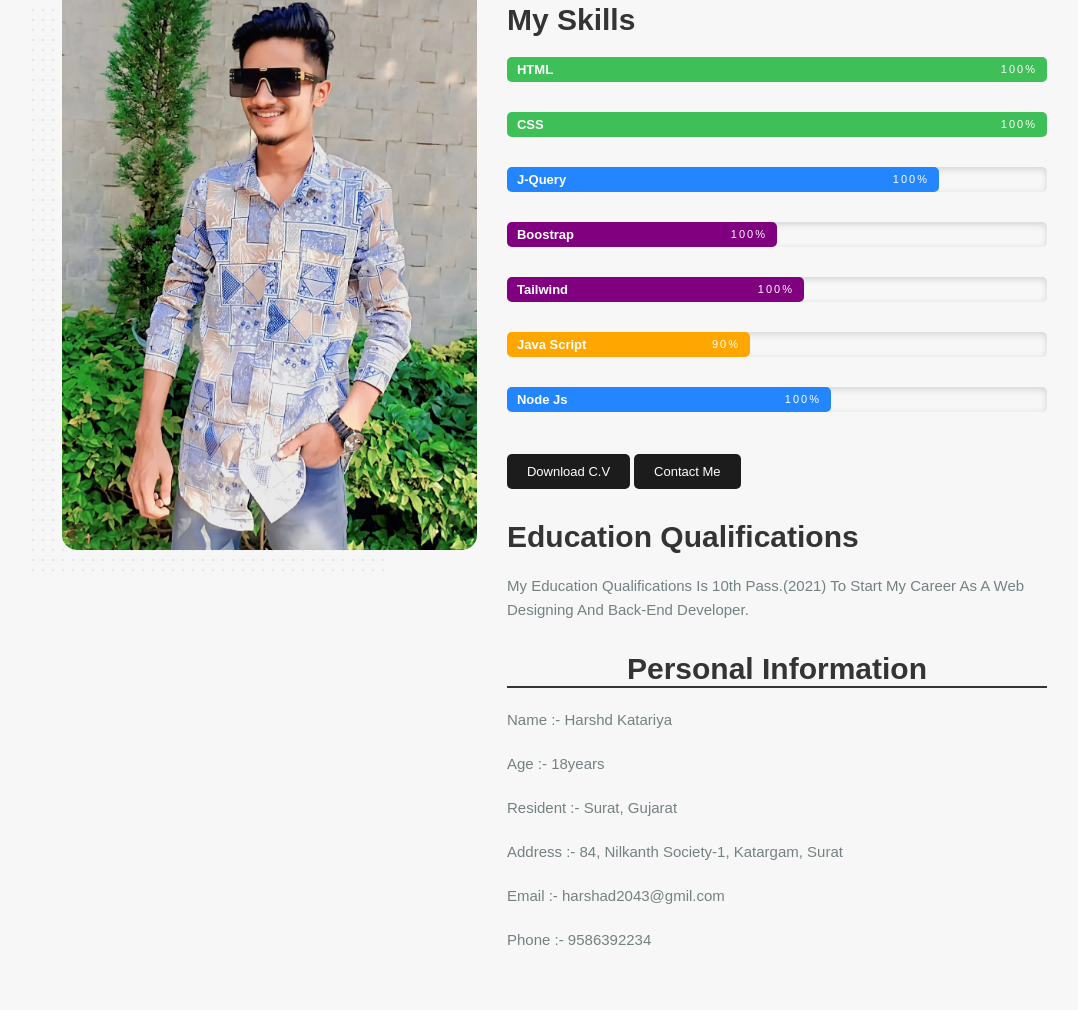
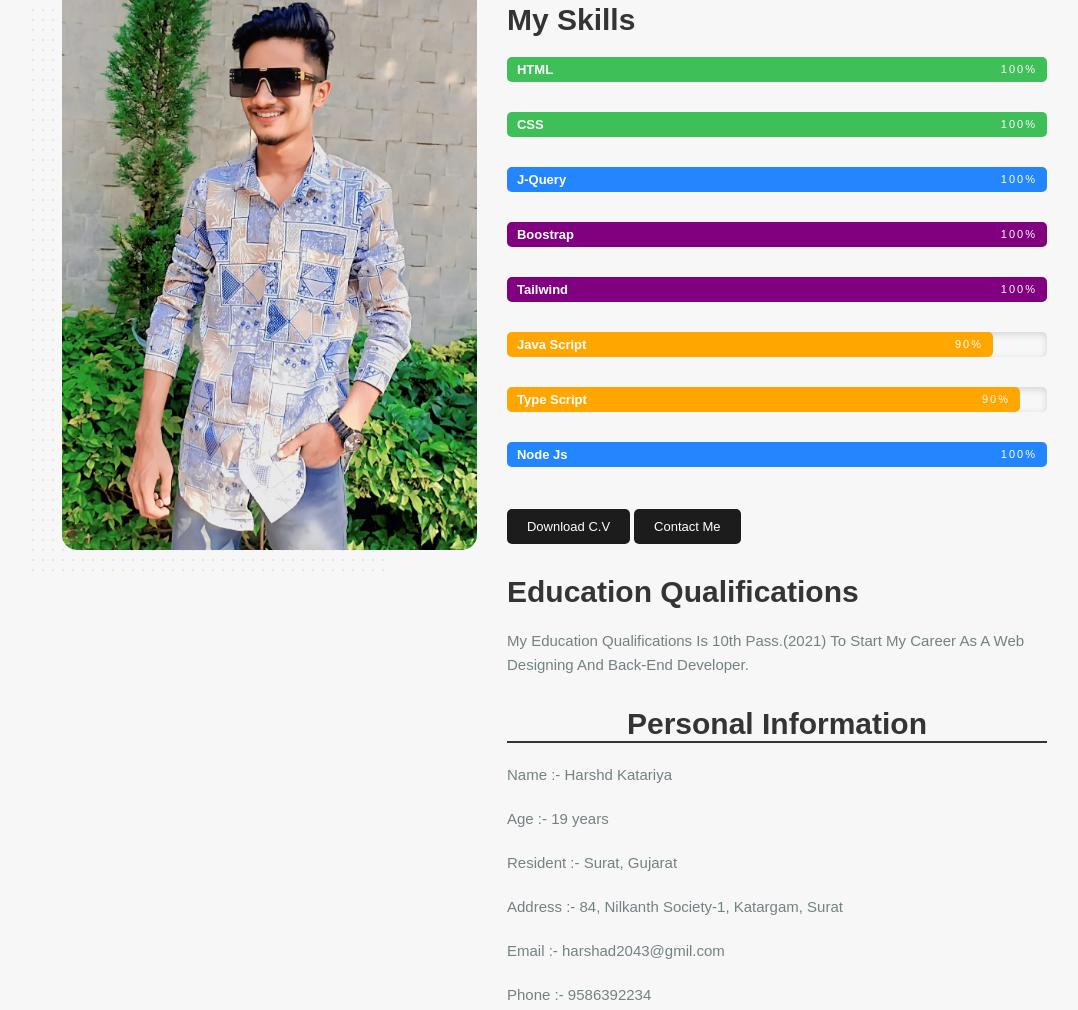
Before and after one commit to Harshad-Katariya/Harshad-Portfolio, a plain HTML site: page index.html in a window 1280 px wide. Shown: the part 1052-2062 px from the top of the page, without its empty margins (53-1131 px from the left). Drawn offline with Linux system fonts and the light colour scheme; a web font is replaced by a local one.

Commit message:
index.html

```diff
--- a/index.html
+++ b/index.html
@@ -274,32 +274,38 @@
                             <div class="iteam">
                                 <div class="skill-prog">
                                     <h6>J-Query</h6>
-                                    <span data-value="100%" style="width:80%;background-color: #2486ffff;"></span>
+                                    <span data-value="100%" style="width:100%;background-color: #2486ffff;"></span>
                                 </div>
 
                             </div>
                             <div class="iteam">
                                 <div class="skill-prog">
                                     <h6>Boostrap</h6>
-                                    <span data-value="100%" style="width:50%;background-color:#800080ff;"></span>
+                                    <span data-value="100%" style="width:100%;background-color:#800080ff;"></span>
                                 </div>
                             </div>
                             <div class="iteam">
                                 <div class="skill-prog">
                                     <h6>Tailwind</h6>
-                                    <span data-value="100%" style="width:55%;background-color:#800080ff;"></span>
+                                    <span data-value="100%" style="width:100%;background-color:#800080ff;"></span>
                                 </div>
                             </div>
                             <div class="iteam">
                                 <div class="skill-prog">
                                     <h6>Java Script</h6>
-                                    <span data-value="90%" style="width:45%;background-color:#ffa600ff;"></span>
+                                    <span data-value="90%" style="width:90%;background-color:#ffa600ff;"></span>
+                                </div>
+                            </div>
+                             <div class="iteam">
+                                <div class="skill-prog">
+                                    <h6>Type Script</h6>
+                                    <span data-value="90%" style="width:95%;background-color:#ffa600ff;"></span>
                                 </div>
                             </div>
                             <div class="iteam">
                                 <div class="skill-prog">
                                     <h6>Node Js</h6>
-                                    <span data-value="100%" style="width:60%;background-color: #2486ffff;"></span>
+                                    <span data-value="100%" style="width:100%;background-color: #2486ffff;"></span>
                                 </div>
 
                                 <div class="button">
@@ -317,7 +323,7 @@
                         <div class="personl-info">
                             <h2>Personal Information</h2>
                             <p>Name :- Harshd Katariya</p>
-                            <p>Age :- 18years</p>
+                            <p>Age :- 19 years</p>
                             <p>Resident :- Surat, Gujarat</p>
                             <p>Address :- 84, Nilkanth Society-1, Katargam, Surat</p>
                             <p>Email :- harshad2043@gmil.com</p>
@@ -365,9 +371,11 @@
                             <li>HTML/CSS/SASS</li>
                             <li>JavaScript</li>
                             <li>J-Query</li>
-                            <li>Node.js</li>
                             <li>Boostrap</li>
                             <li>Tailwind</li>
+                            <li>Node.js</li>
+                            <li>MYSQL</li>
+                            <li>Type-Script</li>
                         </ul>
 
                         <h2>Education</h2>
```
